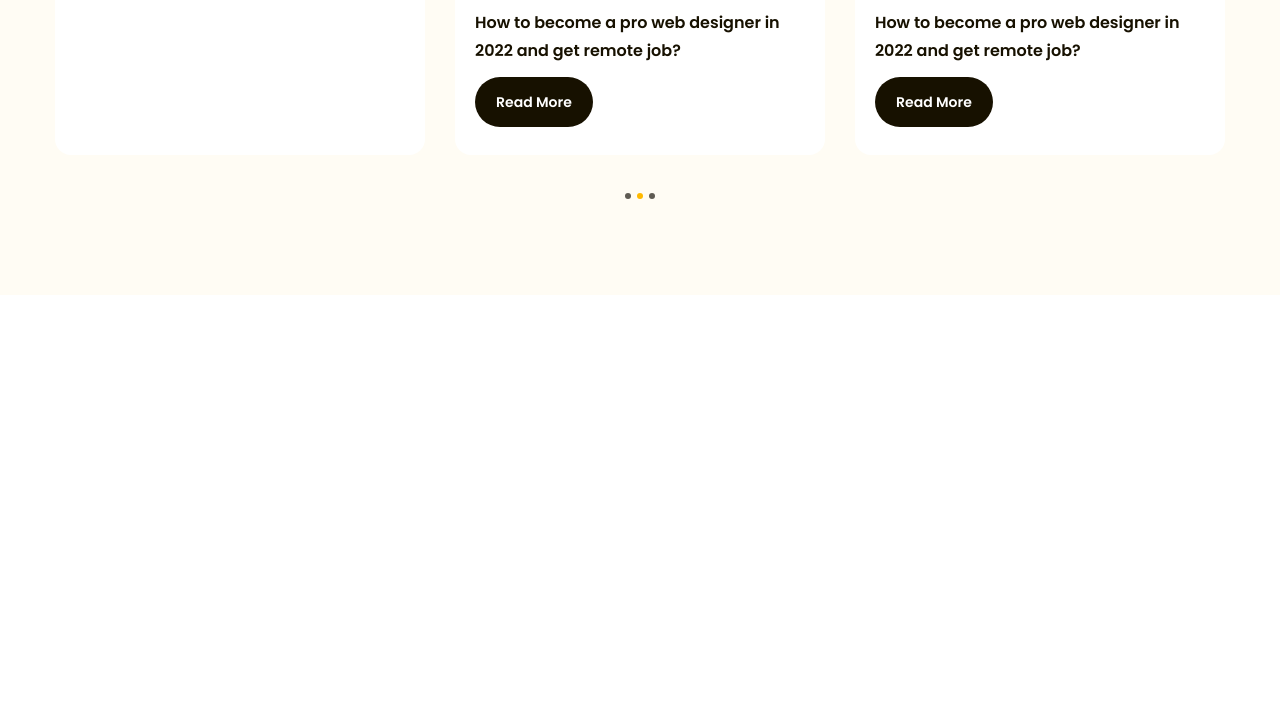
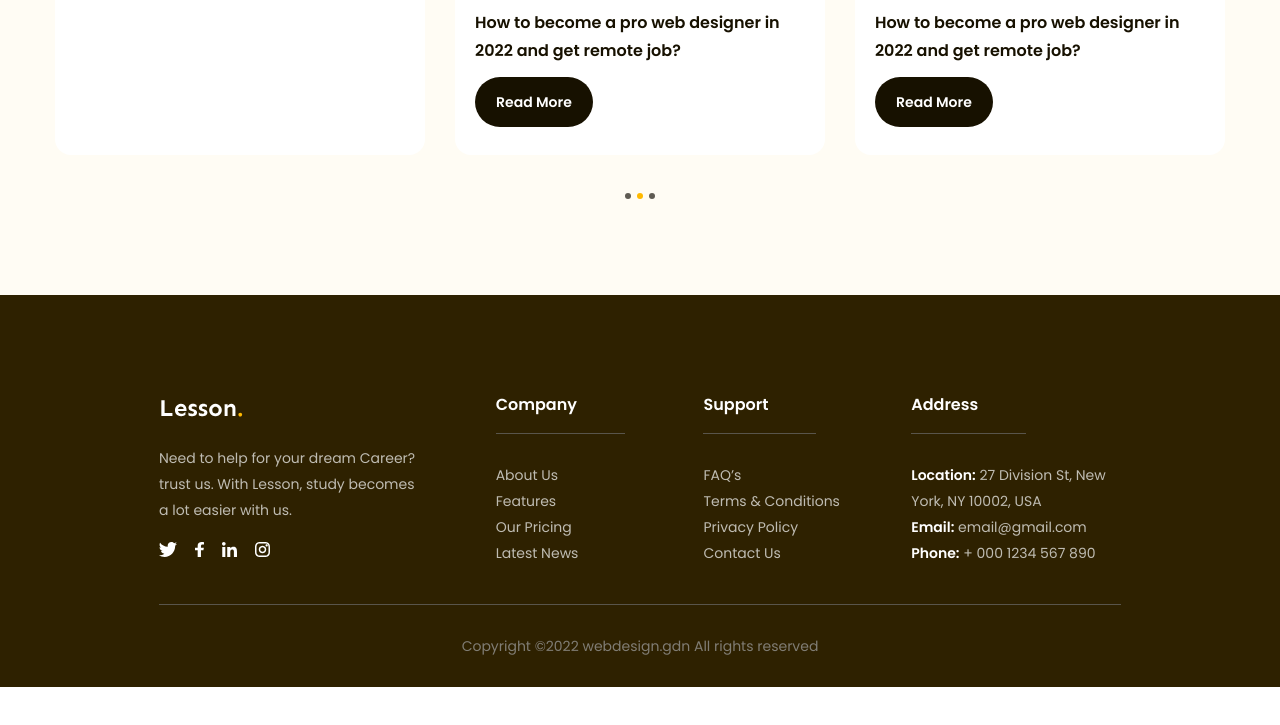
Before and after one commit to Phong08VS/FigmaToHtml, a plain HTML site: page index.html in a window 1280 px wide. Shown: the part 4280-5005 px from the top of the page. After the commit the page ends 4967 px from the top, so only its background shows below. Drawn offline with Linux system fonts and the light colour scheme.

Commit message:
P14 code phần footer và kết thúc.

```diff
--- a/Assets/CSS/style.css
+++ b/Assets/CSS/style.css
@@ -671,3 +671,79 @@ a {
     background: var(--primary-color);
     cursor: default;
 }
+
+/* ===============================================footer=============================================== */
+.footer {
+    background: #2E2100;
+    padding: 96px 135px 0px;
+}
+
+.footer .row {
+    display: flex;
+    border-bottom: 1px solid #59554b;
+    padding-bottom: 38px;
+}
+
+.footer .row .column {
+    width: 21.6%;
+}
+
+.footer .row .column:first-child {
+    width: 35%;
+}
+
+.footer .description {
+    margin-top: 18px;
+    max-width: 267px;
+    color: #BFBCB2;
+    font-size: 1.4rem;
+    line-height: 1.85;
+}
+
+.footer .socials {
+    display: flex;
+    gap: 18px;
+    margin-top: 18px;
+}
+
+.footer .title {
+    padding-bottom: 14px;
+    padding-right: 48px;
+    color: #FFFFFF;
+    display: inline-block;
+    border-bottom: 1px solid #59554B;
+    font-size: 1.6rem;
+    font-weight: 600;
+    line-height: 1.75;
+}
+
+.footer .list {
+    margin-top: 28px;
+}
+
+.footer .list a {
+    display: inline-block;
+    margin-bottom: 12px;
+    color: #BFBCB2;
+    font-size: 1.4rem;
+    line-height: 1.86;
+}
+
+.footer .list a:last-child {
+    margin-bottom: 0;
+}
+
+.footer .list strong {
+    color: #FFF;
+    font-size: 1.4rem;
+    font-weight: 600;
+    line-height: 1.86;
+}
+
+.footer .copy-right {
+    padding: 28px 0;
+    color: #807d74;
+    text-align: center;
+    font-size: 1.4rem;
+    line-height: 1.86;
+}
--- a/index.html
+++ b/index.html
@@ -20,7 +20,7 @@
     <title>Figma to HTML tuhoc.cc</title>
 </head>
 
-<body style="height: 10000px;">
+<body>
     <!-- Header -->
     <header class="header fixed">
         <div class="main-content">
@@ -470,6 +470,88 @@
             </div>
         </div>
     </main>
+    <!-- footer -->
+     <footer class="footer">
+        <div class="main-content">
+            <div class="row">
+                <!-- column 1 -->
+                <div class="column">
+                    <img src="./Assets/Img/Logo-footer.svg" alt="Lesson" class="logo">
+                    <p class="description">Need to help for your dream Career? trust us. With Lesson, study becomes a lot easier with us.</p>
+                    <div class="socials">
+                        <a href="">
+                            <img src="./Assets/Img/Twitter.svg" alt="Twitter" class="icon">
+                        </a>
+                        <a href="">
+                            <img src="./Assets/Img/Facebook.svg" alt="Facebook" class="icon">
+                        </a>
+                        <a href="">
+                            <img src="./Assets/Img/linked_in.svg" alt="linked_in" class="icon">
+                        </a>
+                        <a href="">
+                            <img src="./Assets/Img/Instagram.svg" alt="Instagram" class="icon">
+                        </a>
+                    </div>
+                </div>
+                <!-- column 2 -->
+                <div class="column">
+                    <h3 class="title">Company</h3>
+                    <ul class="list">
+                        <li>
+                            <a href="#!">About Us</a>
+                        </li>
+                        <li>
+                            <a href="#!">Features</a>
+                        </li>
+                        <li>
+                            <a href="#!">Our Pricing</a>
+                        </li>
+                        <li>
+                            <a href="#!">Latest News</a>
+                        </li>
+                    </ul>
+                </div>
+                <!-- column 3 -->
+                <div class="column">
+                    <h3 class="title">Support</h3>
+                    <ul class="list">
+                        <li>
+                            <a href="#!">FAQ’s</a>
+                        </li>
+                        <li>
+                            <a href="#!">Terms & Conditions</a>
+                        </li>
+                        <li>
+                            <a href="#!">Privacy Policy</a>
+                        </li>
+                        <li>
+                            <a href="#!">Contact Us</a>
+                        </li>
+                    </ul>
+                </div>
+                <!-- column 4 -->
+                <div class="column">
+                    <h3 class="title">Address</h3>
+                    <ul class="list">
+                        <li>
+                            <a href="#!"><strong>Location:</strong> 27 Division St, New York, NY 10002, USA</a>
+                        </li>
+                        <li>
+                            <a href="#!"><strong>Email:</strong> email@gmail.com</a>
+                        </li>
+                        <li>
+                            <a href="#!"><strong>Phone:</strong> + 000 1234 567 890</a>
+                        </li>
+                    </ul>
+                </div>
+            </div>
+
+            <!-- Copyright -->
+             <div class="copy-right">
+                <p>Copyright ©2022 webdesign.gdn All rights reserved</p>
+             </div>
+        </div>
+     </footer>
 </body>
 
 </html>
```
Also changed, not shown: Assets/Img/Facebook.svg (added), Assets/Img/Instagram.svg (added), Assets/Img/Logo-footer.svg (added), Assets/Img/Twitter.svg (added), Assets/Img/linked_in.svg (added).
